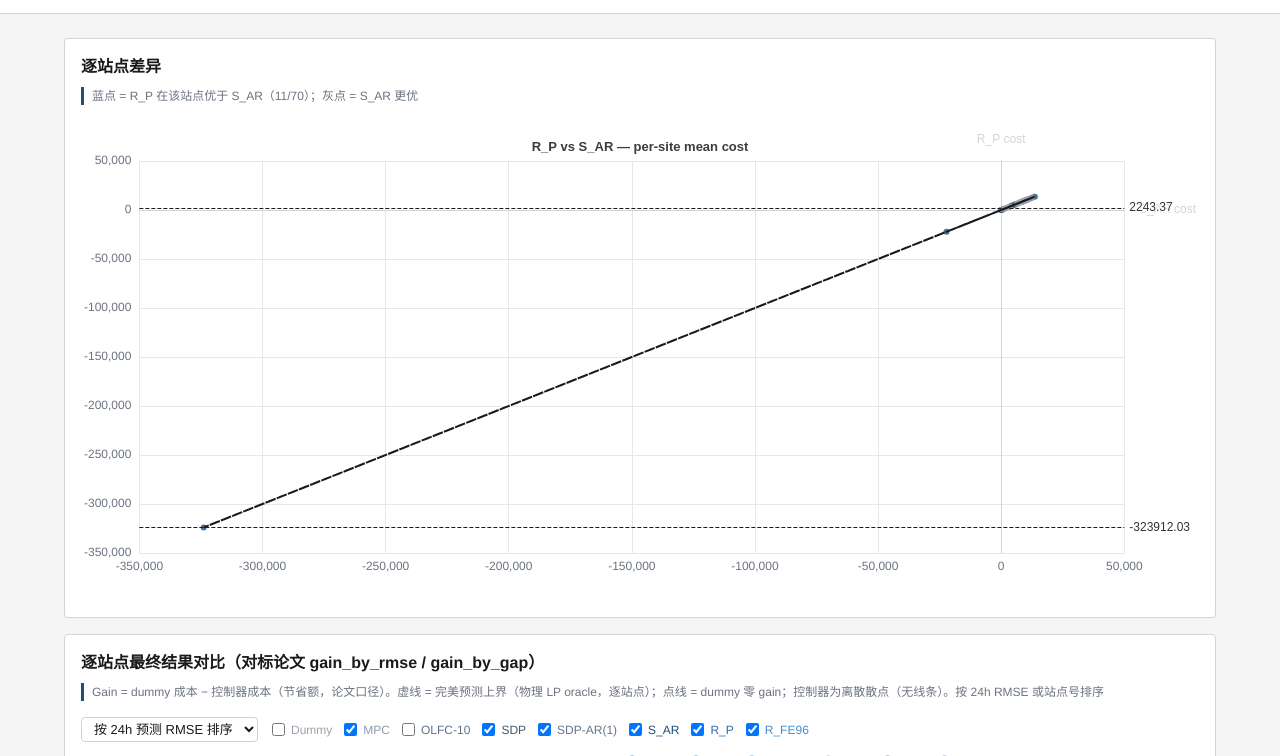
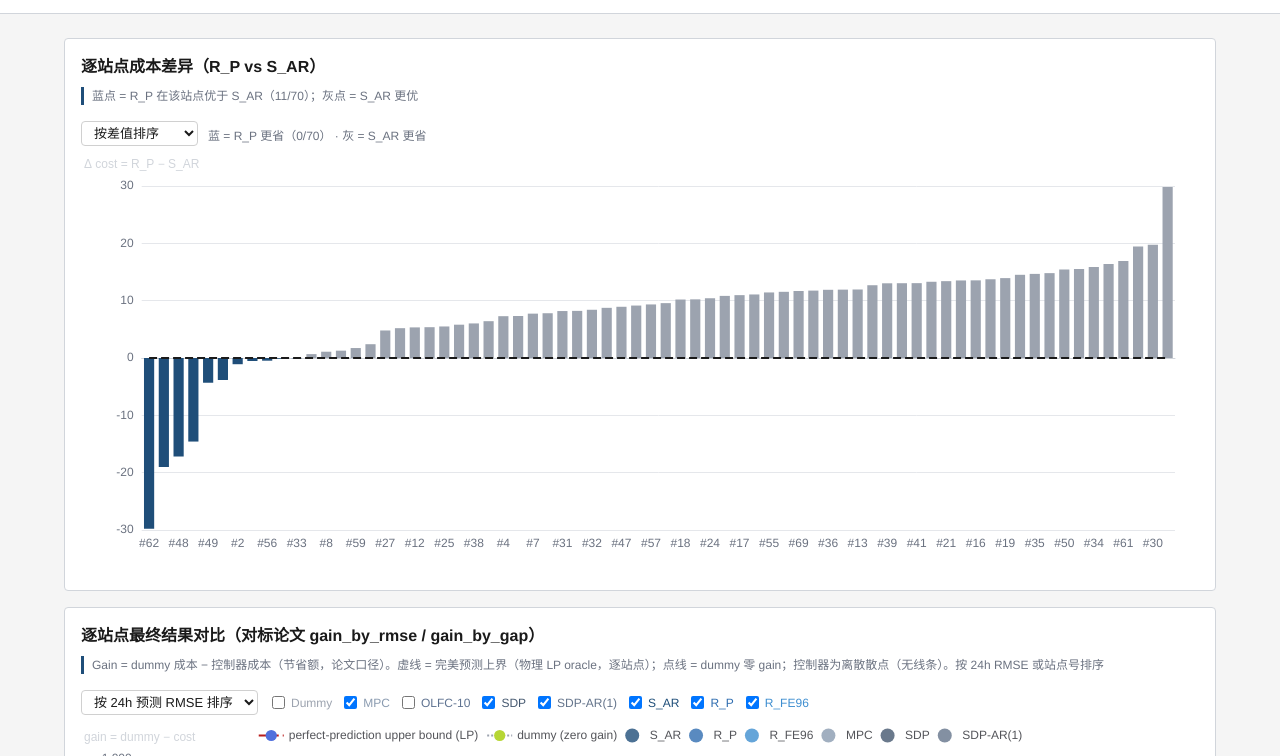
Before and after one commit to Ebotian/emsx-dev, an Astro site in the folder visualization/: page /06_per_site in a window 1280 px wide. Shown: the part 44-800 px from the top of the page. Built offline with nearby package versions, Linux system fonts and the light colour scheme; Astro itself is replaced by a stand-in of ours.

Commit message:
fix(viz): per-site R_P vs S_AR — delta bar chart instead of cost scatter
S_AR and R_P average costs differ by only ~0.3%, so the cost-vs-cost scatter
collapsed onto the diagonal with no resolution. Now plots per-site Δ = R_P − S_AR
around the zero line: blue = R_P cheaper, grey = S_AR cheaper, sortable by Δ or site.
Tooltip shows both costs and the difference.

```diff
--- a/visualization/src/components/charts/PerSiteScatter.svelte
+++ b/visualization/src/components/charts/PerSiteScatter.svelte
@@ -1,50 +1,92 @@
 <script lang="ts">
-  /** 06: per-site cost comparison — pairwise delta heatmap (row=site, col=controller pair is heavy; use scatter R_P vs S_AR + a small table). */
+  /** 06: per-site cost difference R_P vs S_AR — delta bar chart around zero.
+   *  Raw costs differ by only ~0.3% on average, so a cost-vs-cost scatter collapses
+   *  onto the diagonal; plotting the per-site difference restores resolution. */
   import { onMount } from 'svelte';
   import * as echarts from 'echarts';
   import { data } from '../../lib/data';
-  import { palette, axisStyle } from '../../lib/palette';
+  import { palette, axisStyle, font } from '../../lib/palette';
   import { useI18n } from '../../lib/useI18n';
-  import type { ControllerId } from '../../lib/types';
 
   const i18n = useI18n();
   let lang = $state(i18n.lang);
   $effect(() => i18n.subscribe((l) => (lang = l)));
   const t = (k: string) => i18n.t(k);
 
+  let ready = $state(false);
+  let sortBy = $state<'delta' | 'site'>('delta');
   let container: HTMLDivElement;
   let chart: echarts.ECharts | undefined;
+  let rows: { site: number; sAr: number; rP: number; delta: number }[] = [];
 
   onMount(async () => {
-    chart = echarts.init(container);
     const per = await data.perSite();
     const a = per['S_AR'];
     const b = per['R_P'];
-    const sites = Object.keys(a).map(Number).sort((x, y) => x - y);
-    const pts = sites.map((s) => [a[String(s)].cost, b[String(s)].cost]);
-    const above = sites.filter((s) => b[String(s)].cost < a[String(s)].cost).length; // R_P cheaper
+    rows = Object.keys(a)
+      .map(Number)
+      .sort((x, y) => x - y)
+      .map((s) => ({
+        site: s,
+        sAr: a[String(s)].cost,
+        rP: b[String(s)].cost,
+        delta: b[String(s)].cost - a[String(s)].cost, // + R_P worse, - R_P better
+      }));
+    chart = echarts.init(container);
+    const ro = new ResizeObserver(() => chart?.resize());
+    ro.observe(container);
+    ready = true;
+    return () => ro.disconnect();
+  });
+
+  $effect(() => {
+    if (!ready) return;
+    const order = sortBy === 'delta'
+      ? [...rows].sort((x, y) => x.delta - y.delta)
+      : [...rows].sort((x, y) => x.site - y.site);
+    const nBetter = rows.filter((r) => r.delta < 0).length;
     const opt: echarts.EChartsOption = {
-      title: { text: 'R_P vs S_AR — per-site mean cost', left: 'center', textStyle: { fontSize: 13 } },
-      tooltip: { trigger: 'item', formatter: (p: any) => `site ${sites[p.dataIndex]}: S_AR=${a[String(sites[p.dataIndex])].cost.toFixed(0)}, R_P=${b[String(sites[p.dataIndex])].cost.toFixed(0)}` },
-      grid: { left: 56, right: 24, top: 40, bottom: 48 },
-      xAxis: { type: 'value', name: 'S_AR cost', ...axisStyle },
-      yAxis: { type: 'value', name: 'R_P cost', ...axisStyle },
+      tooltip: {
+        trigger: 'axis',
+        formatter: (params: any) => {
+          const p = Array.isArray(params) ? params[0] : params;
+          const r = order[p.dataIndex];
+          if (!r) return '';
+          const sign = r.delta < 0 ? 'R_P cheaper' : r.delta > 0 ? 'S_AR cheaper' : 'equal';
+          return `<b>site ${r.site}</b><br/>S_AR cost: ${r.sAr.toFixed(1)}<br/>R_P cost: ${r.rP.toFixed(1)}<br/>Δ (R_P−S_AR): <b>${r.delta.toFixed(1)}</b> — ${sign}`;
+        },
+      },
+      grid: { left: 56, right: 24, top: 32, bottom: 44 },
+      xAxis: { type: 'category', data: order.map((r) => `#${r.site}`), axisLabel: { show: false }, ...axisStyle },
+      yAxis: { type: 'value', name: 'Δ cost = R_P − S_AR', ...axisStyle },
       series: [
         {
-          type: 'scatter',
-          data: pts,
-          symbolSize: 6,
-          itemStyle: { color: (p: any) => (b[String(sites[p.dataIndex])].cost < a[String(sites[p.dataIndex])].cost ? palette.accent : palette.faint) },
-          markLine: { symbol: 'none', lineStyle: { color: palette.ink, type: 'dashed' }, data: [{ type: 'average' }, { type: 'min' }] },
+          type: 'bar',
+          data: order.map((r) => ({
+            value: r.delta,
+            itemStyle: { color: r.delta < 0 ? palette.accent : palette.faint },
+          })),
+          label: { show: false },
         },
-        { type: 'line', data: sites.map((s) => [a[String(s)].cost, a[String(s)].cost]), lineStyle: { color: palette.ink, type: 'dashed' }, symbol: 'none' },
+        {
+          type: 'line',
+          data: order.map(() => 0),
+          symbol: 'none',
+          lineStyle: { color: palette.ink, type: 'dashed' },
+          tooltip: { show: false },
+          silent: true,
+        },
       ],
     };
-    chart.setOption(opt);
-    const ro = new ResizeObserver(() => chart?.resize());
-    ro.observe(container);
-    return () => ro.disconnect();
+    chart?.setOption(opt, { notMerge: true });
   });
 </script>
 
-<div bind:this={container} style="width:100%;height:480px;"></div>
+<div style="display:flex;gap:10px;align-items:center;flex-wrap:wrap;margin-bottom:8px;">
+  <select bind:value={sortBy} style="font:inherit;font-size:13px;padding:3px 8px;border:1px solid #d0d0d0;border-radius:4px;background:#fff;">
+    <option value="delta">按差值排序</option>
+    <option value="site">按站点号排序</option>
+  </select>
+  <span class="note" style="font-size:12px;color:#6b7280;">蓝 = R_P 更省（{rows.filter((r) => r.delta < 0).length}/70） · 灰 = S_AR 更省</span>
+</div>
+<div bind:this={container} style="width:100%;height:420px;"></div>
--- a/visualization/src/lib/i18n/en.json
+++ b/visualization/src/lib/i18n/en.json
@@ -31,10 +31,11 @@
     "officialNote": "Paper scores (reset-SOC convention) are external reference; never mixed into the unified leaderboard"
   },
   "perSite": {
-    "title": "Per-Site Differences",
+    "title": "Per-site cost difference (R_P vs S_AR)",
     "deltaHeat": "Pairwise per-site cost difference",
     "gain": "Per-site final-result gains (paper gain_by_rmse / gain_by_gap)",
-    "gainNote": "Gain = dummy cost − controller cost (saving, paper convention). Dashed = perfect-prediction upper bound (physical LP oracle, per-site); dotted = dummy zero; controllers are discrete points (no lines). Rank by 24h RMSE or site id."
+    "gainNote": "Gain = dummy cost − controller cost (saving, paper convention). Dashed = perfect-prediction upper bound (physical LP oracle, per-site); dotted = dummy zero; controllers are discrete points (no lines). Rank by 24h RMSE or site id.",
+    "note": "Δ = R_P cost − S_AR cost per site; blue = R_P cheaper, grey = S_AR cheaper. Raw costs differ by ~0.3% on average, so the difference (not the scatter) carries the signal."
   },
   "process": {
     "title": "Process Differences",
--- a/visualization/src/lib/i18n/zh.json
+++ b/visualization/src/lib/i18n/zh.json
@@ -31,10 +31,11 @@
     "officialNote": "论文分数（重置 SOC 口径）仅作外部参考，不与统一口径混排"
   },
   "perSite": {
-    "title": "逐站点差异",
+    "title": "逐站点成本差异（R_P vs S_AR）",
     "deltaHeat": "两两控制器逐站点成本差",
     "gain": "逐站点最终结果对比（对标论文 gain_by_rmse / gain_by_gap）",
-    "gainNote": "Gain = dummy 成本 − 控制器成本（节省额，论文口径）。虚线 = 完美预测上界（物理 LP oracle，逐站点）；点线 = dummy 零 gain；控制器为离散散点（无线条）。按 24h RMSE 或站点号排序"
+    "gainNote": "Gain = dummy 成本 − 控制器成本（节省额，论文口径）。虚线 = 完美预测上界（物理 LP oracle，逐站点）；点线 = dummy 零 gain；控制器为离散散点（无线条）。按 24h RMSE 或站点号排序",
+    "note": "Δ = R_P 成本 − S_AR 成本；蓝 = R_P 更省，灰 = S_AR 更省。平均原始成本仅差 ~0.3%，差值图才有分辨度"
   },
   "process": {
     "title": "过程差异",
```
